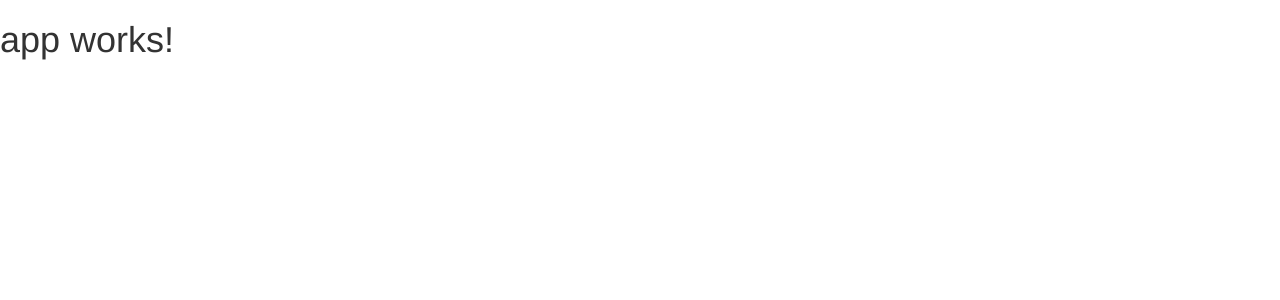
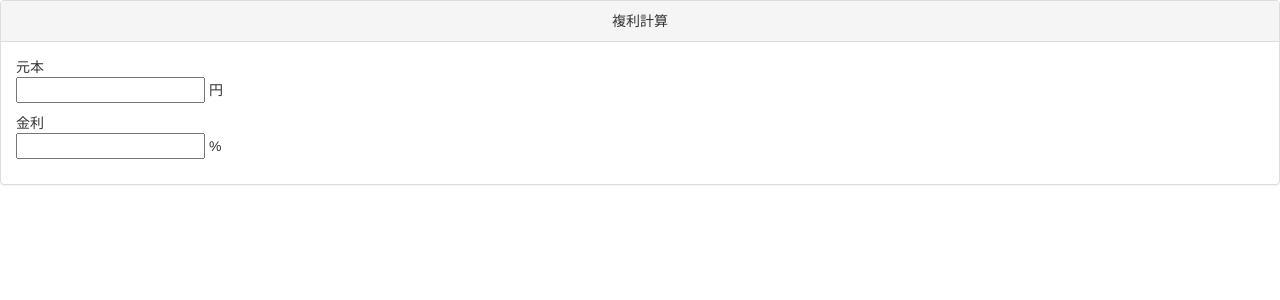
Before and after one commit to yucao24hours/angular_example, an Angular app in the folder myCalcApp/: page / in a window 1280 px wide. Shown: the top 300 px of the page. Built offline with nearby package versions, Linux system fonts and the light colour scheme.

Commit message:
一番外側の HTML を仕上げる

```diff
--- a/myCalcApp/src/app/app.component.html
+++ b/myCalcApp/src/app/app.component.html
@@ -1,3 +1,27 @@
-<h1>
-  {{title}}
-</h1>
+<!--パネル-->
+<div class="panel panel-default myPanel mySmallPanel myText">
+  <!--ヘッダ-->
+  <div class="panel-heading text-center myPanelTitlebar">
+    複利計算
+  </div>
+  <!--ボディ-->
+  <div class="panel-body">
+    <!--入力欄-->
+    <p>元本<br />
+      <!-- スマートフォンで利用する場合に type="text" としていると、数値入力以外のキーボードが最初に表示される場合があり不便なため "tel" にするとよいとのこと。しかしセマンティックウェブ的にどうなんだろう...。-->
+      <input type="tel"
+             [(ngModel)]="initValue"> 円
+    </p>
+    <p>金利<br />
+      <input type="tel"
+             [(ngModel)]="rate"> %
+    </p>
+    <!--入力済みの場合に表示-->
+    <div *ngIf="initValue && rate">
+      <!--結果表示-->
+      <p class="alert alert-info myLargeText text-center">
+        10年後<br />{{calc() | number}}円
+      </p>
+    </div>
+  </div>
+</div>
```
